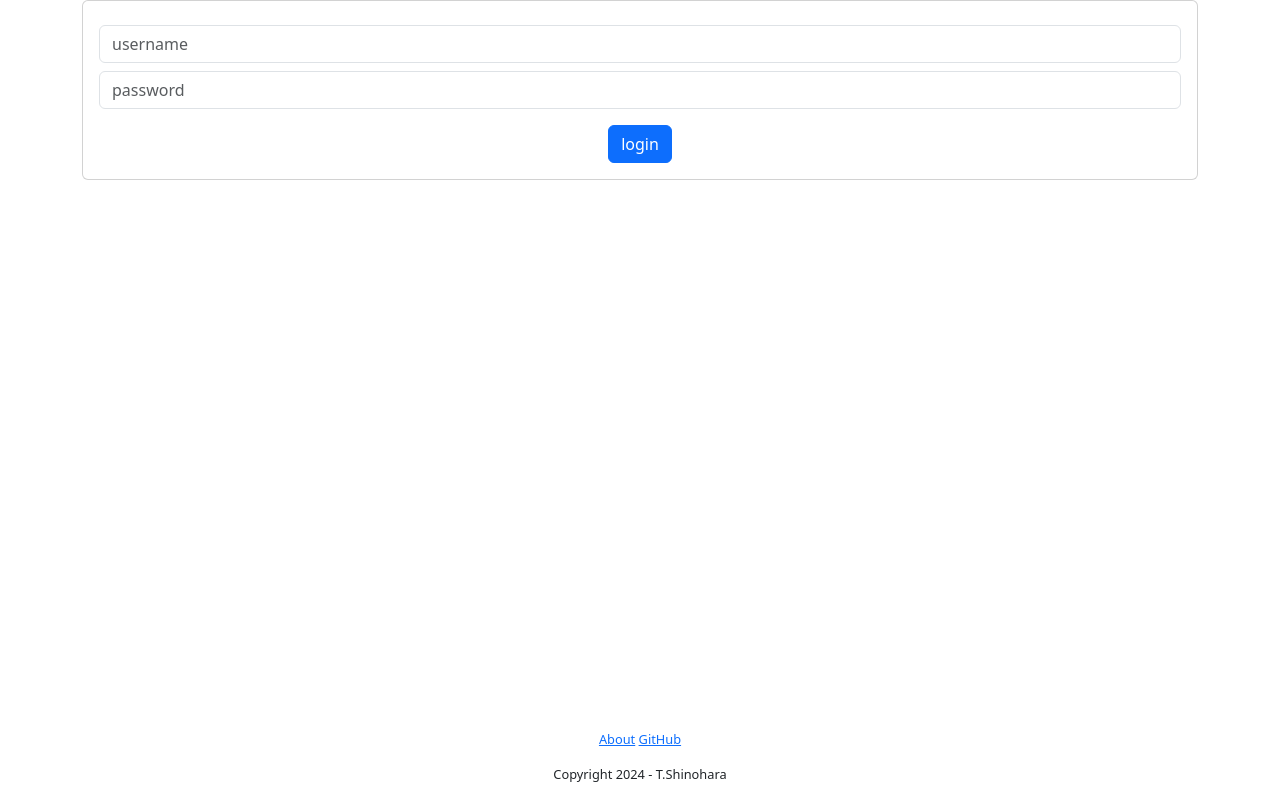
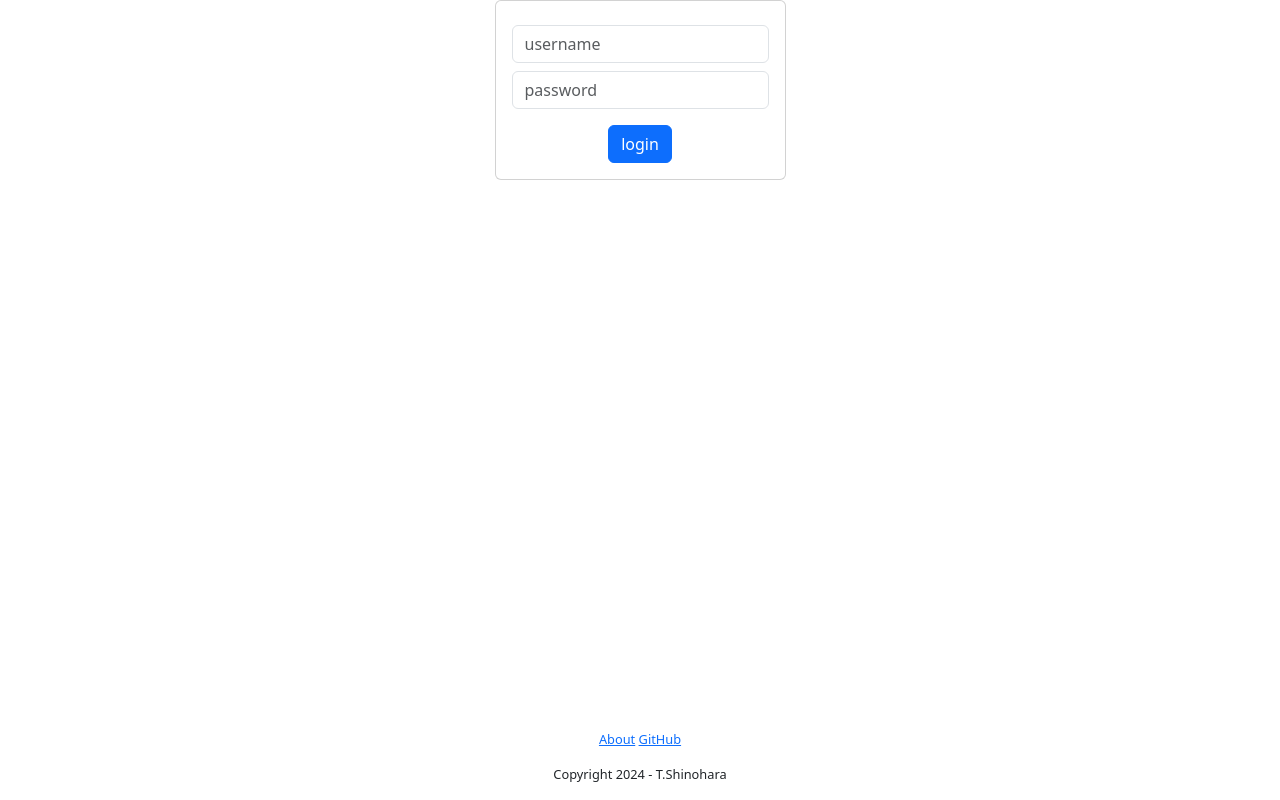
Before and after one commit to ShinoharaTa/bsky-feed-generator, a SvelteKit app: page /login in a window 1280 px wide. Built offline with nearby package versions, Linux system fonts and the light colour scheme; what @atproto/api would draw is missing.

Commit message:
レイアウト修正

```diff
--- a/src/routes/+layout.svelte
+++ b/src/routes/+layout.svelte
@@ -19,7 +19,9 @@
 </script>
 
 <div class="h-min-100vh">
-  <slot />
+  <div class="max-width">
+    <slot />
+  </div>
   <footer>
     <p>
       <a href="about">About</a>
@@ -36,6 +38,10 @@
     display: flex;
     flex-direction: column;
   }
+  .max-width {
+    max-width: 960px;
+    align-self: center;
+  }
   footer {
     margin-top: auto;
     text-align: center;
```
Also changed, not shown: src/routes/new/+page.svelte (+5 -5 lines).
